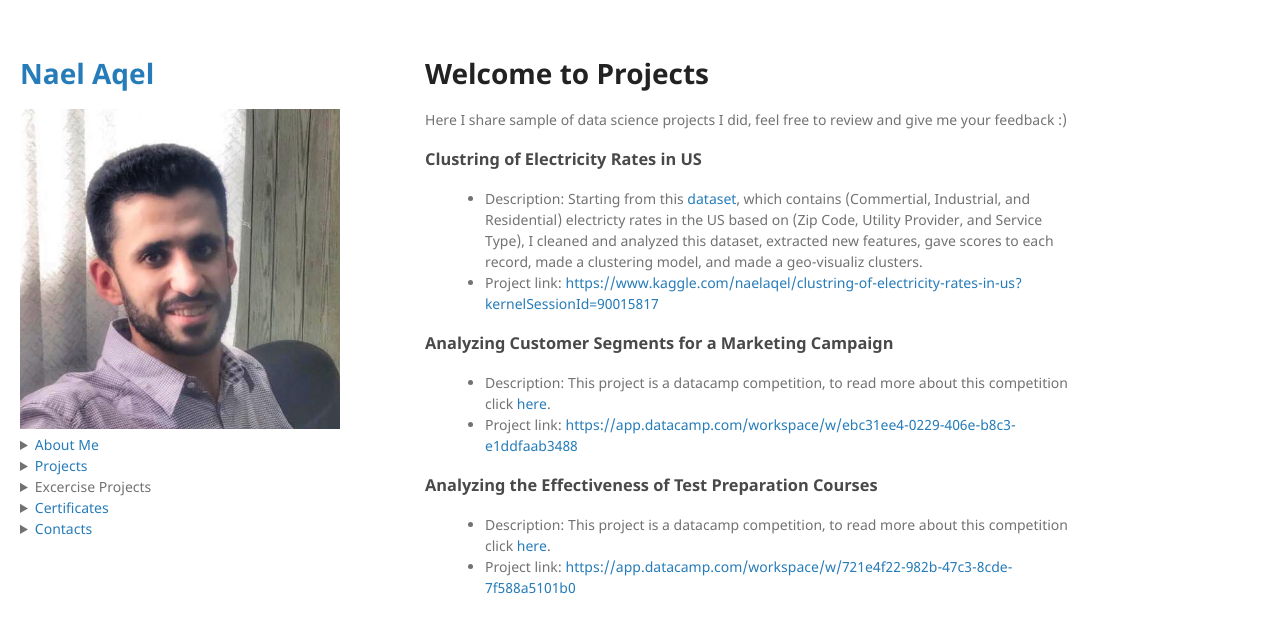
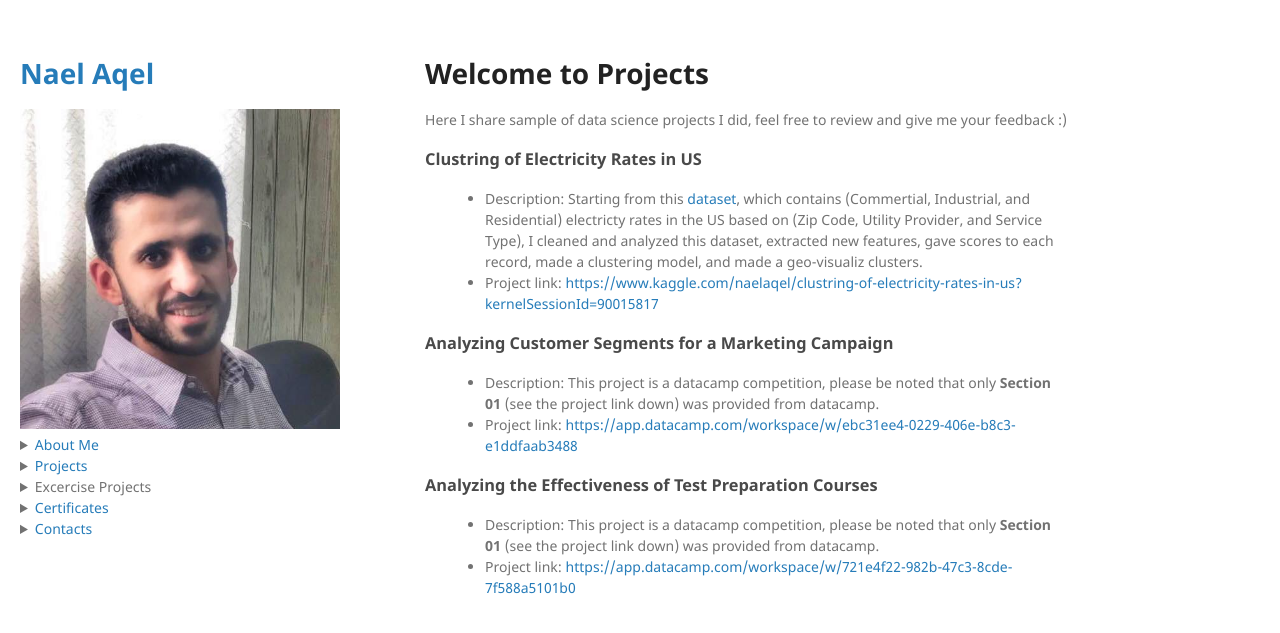
Before and after one commit to NaelAqel/naelaqel.github.io, a Jekyll site: the page built from Projects.md, in a window 1280 px wide. Shown: the top 633 px of the page. Built offline with Jekyll 4.4.1, drawn with Linux system fonts in a browser that asks for light colours.

Commit message:
Remove competition links
links are not public

```diff
--- a/Projects.md
+++ b/Projects.md
@@ -14,12 +14,12 @@ layout: default
 
 <h3>Analyzing Customer Segments for a Marketing Campaign</h3>
 <ul>
-  <li left>Description: This project is a datacamp competition, to read more about this competition click <a target='_blank'  href='https://app.datacamp.com/learn/competitions/crowdfunding-marketing-campaign'>here</a>.</li>
+  <li left>Description: This project is a datacamp competition, please be noted that only <b>Section 01</b> (see the project link down) was provided from datacamp.</li>
   <li left>Project link: <a target='_blank'  href='https://app.datacamp.com/workspace/w/ebc31ee4-0229-406e-b8c3-e1ddfaab3488'>https://app.datacamp.com/workspace/w/ebc31ee4-0229-406e-b8c3-e1ddfaab3488</a></li>
 </ul>
 
 <h3>Analyzing the Effectiveness of Test Preparation Courses</h3>
 <ul>
-  <li left>Description: This project is a datacamp competition, to read more about this competition click <a target='_blank'  href='https://app.datacamp.com/learn/competitions/student-exam-scores'>here</a>.</li>
+  <li left>Description: This project is a datacamp competition, please be noted that only <b>Section 01</b> (see the project link down) was provided from datacamp.</li>
   <li left>Project link: <a target='_blank'  href='https://app.datacamp.com/workspace/w/721e4f22-982b-47c3-8cde-7f588a5101b0'>https://app.datacamp.com/workspace/w/721e4f22-982b-47c3-8cde-7f588a5101b0</a></li>
 </ul>
```
